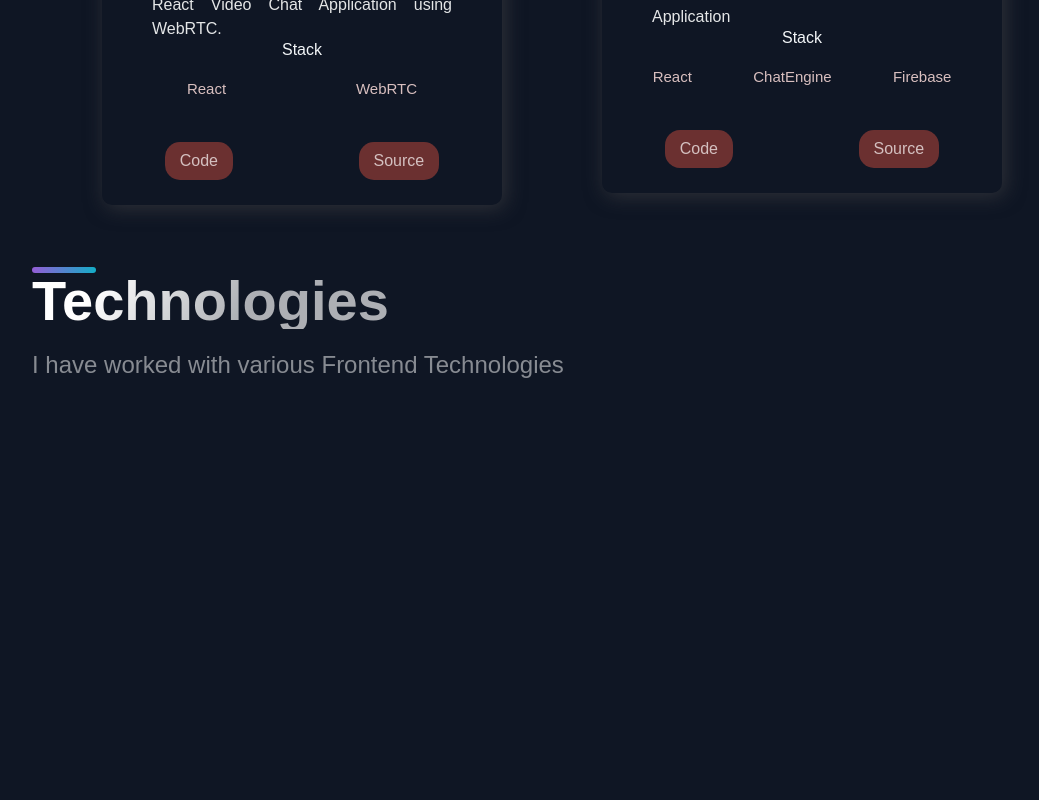
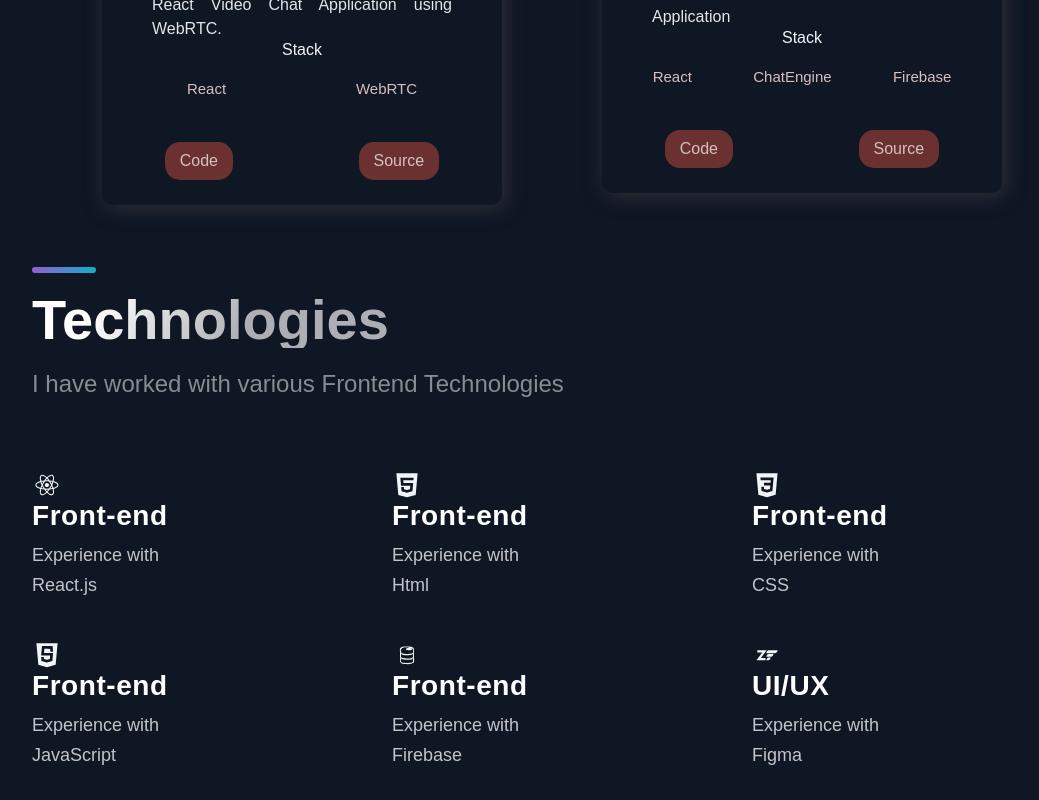
Before and after one commit to Shivam-Sharma-1/Simple-Portfolio-Website, a Next.js app: page / in a window 1280 px wide. Shown: the part 1548-2348 px from the top of the page, without its empty margins (88-1127 px from the left). Before the commit the page ends 1969 px from the top, so only its background shows below. Built offline with nearby package versions, Linux system fonts and the light colour scheme.

Commit message:
feat: add technologies list

```diff
--- a/src/components/Technologies/Technologies.js
+++ b/src/components/Technologies/Technologies.js
@@ -1,13 +1,78 @@
 import { Section, SectionDivider, SectionText, SectionTitle } from "@/themes/GlobalComponents";
+import { List, ListContainer, ListItem, ListParagraph, ListTitle } from "./TechnologiesStyles";
+import { DiCss3, DiFirebase, DiHtml5, DiJavascript, DiReact, DiZend } from "react-icons/di";
 
 function Technologies() {
     return (
         <Section id='tech'>
             <SectionDivider/>
+            <br/>
             <SectionTitle>Technologies</SectionTitle>
             <SectionText>
                 I have worked with various Frontend Technologies
             </SectionText>
+            <List>
+                <ListItem>
+                    <DiReact size='3rem'/>
+                    <ListContainer>
+                        <ListTitle>Front-end</ListTitle>
+                        <ListParagraph>
+                            Experience with <br/>
+                            React.js
+                        </ListParagraph>
+                    </ListContainer>
+                </ListItem>
+                <ListItem>
+                    <DiHtml5 size='3rem'/>
+                    <ListContainer>
+                        <ListTitle>Front-end</ListTitle>
+                        <ListParagraph>
+                            Experience with <br/>
+                            Html
+                        </ListParagraph>
+                    </ListContainer>
+                </ListItem>
+                <ListItem>
+                    <DiCss3 size='3rem'/>
+                    <ListContainer>
+                        <ListTitle>Front-end</ListTitle>
+                        <ListParagraph>
+                            Experience with <br/>
+                            CSS
+                        </ListParagraph>
+                    </ListContainer>
+                </ListItem>
+                <ListItem>
+                    <DiJavascript size='3rem'/>
+                    <ListContainer>
+                        <ListTitle>Front-end</ListTitle>
+                        <ListParagraph>
+                            Experience with <br/>
+                            JavaScript
+                        </ListParagraph>
+                    </ListContainer>
+                </ListItem>
+                <ListItem>
+                    <DiFirebase size='3rem'/>
+                    <ListContainer>
+                        <ListTitle>Front-end</ListTitle>
+                        <ListParagraph>
+                            Experience with <br/>
+                            Firebase
+                        </ListParagraph>
+                    </ListContainer>
+                </ListItem>
+                <ListItem>
+                    <DiZend size='3rem'/>
+                    <ListContainer>
+                        <ListTitle>UI/UX</ListTitle>
+                        <ListParagraph>
+                            Experience with <br/>
+                            Figma
+                        </ListParagraph>
+                    </ListContainer>
+                </ListItem>
+            </List>
         </Section>
     )
 }
```
